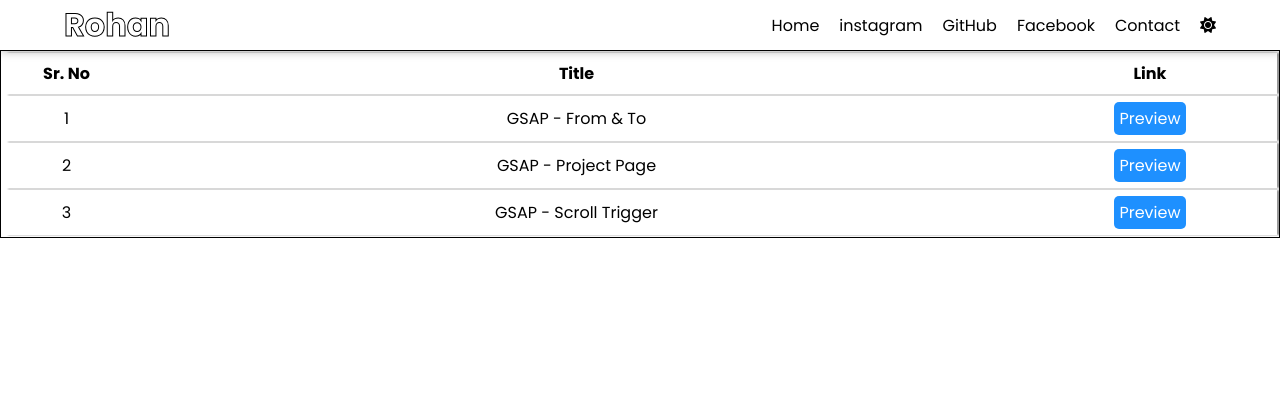
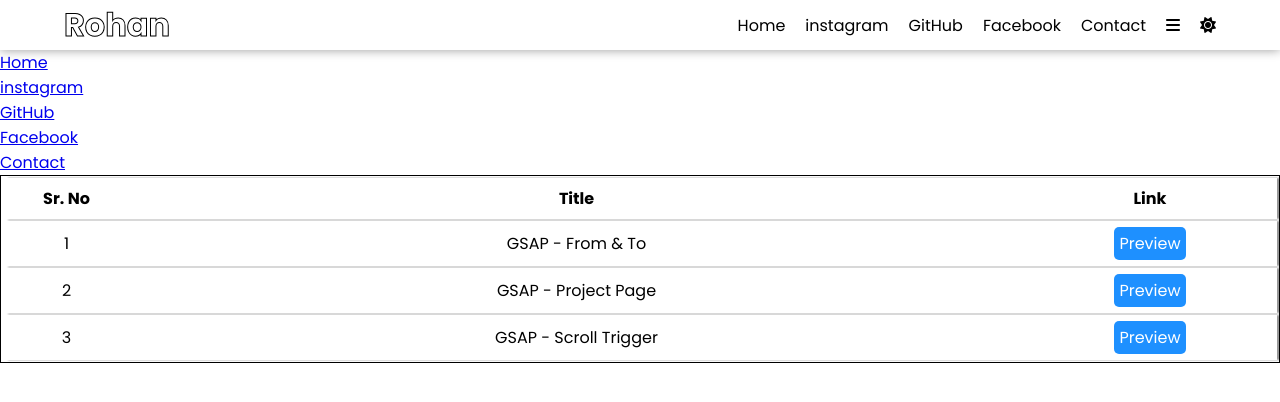
Before and after one commit to chrohan0424x/GSAP, a plain HTML site: page index.html in a window 1280 px wide. Drawn offline with nearby package versions, Linux system fonts and the light colour scheme.

Commit message:
Add files via upload

```diff
--- a/index.html
+++ b/index.html
@@ -25,11 +25,23 @@
                     <li><a href="#">Facebook</a></li>
                     <li><a href="#">Contact</a></li>
                 </ul>
+                <div class="mobile">
+                    <i class="fa-solid fa-bars"></i>
+                </div>
                 <div class="mode">
                     <i class="fas fa-sun"></i>
                 </div>
             </div>
         </div>
+        <aside>
+            <ul>
+                <li><a href="./index.html">Home</a></li>
+                <li><a href="#">instagram</a></li>
+                <li><a target="_blank" href="https://github.com/chrohan0424x">GitHub</a></li>
+                <li><a href="#">Facebook</a></li>
+                <li><a href="#">Contact</a></li>
+            </ul>
+        </aside>
         <div class="main">
             <div class="table">
                 <table>
```
